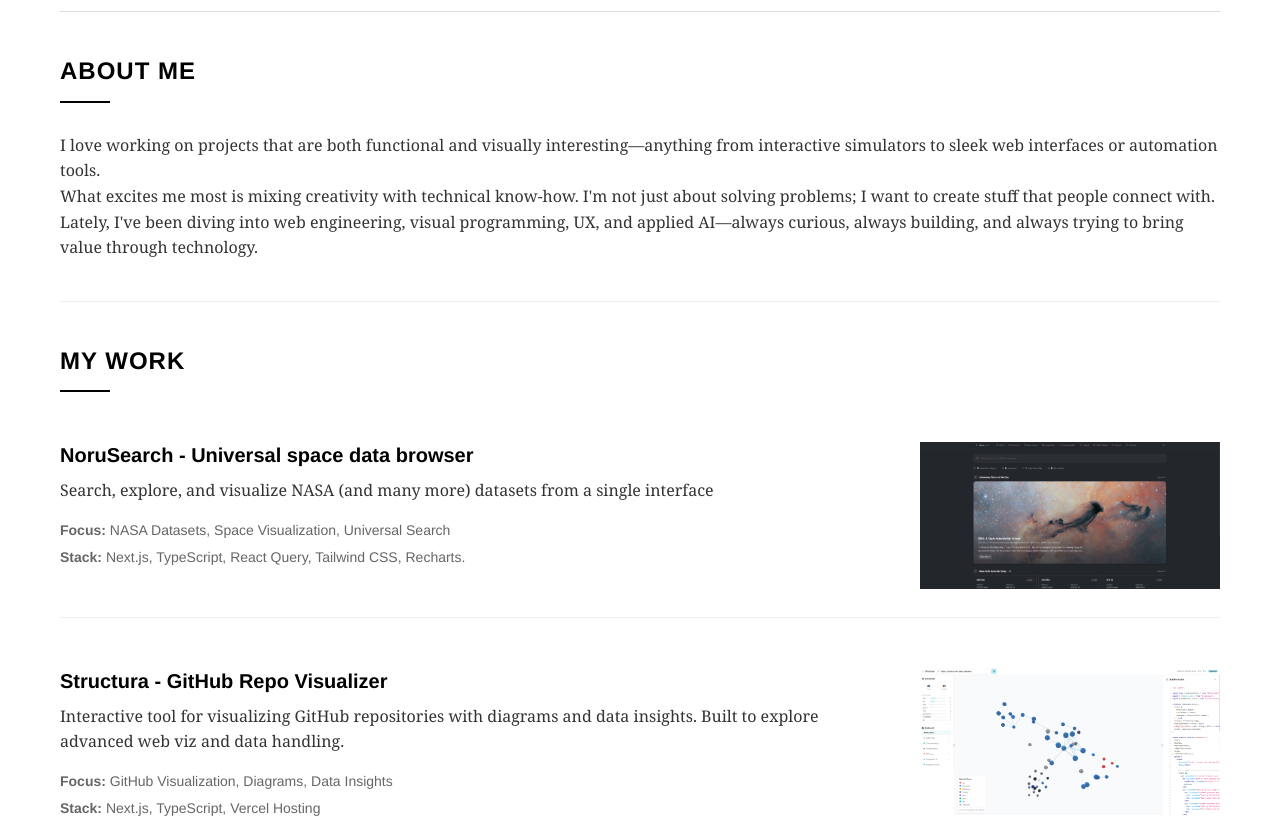
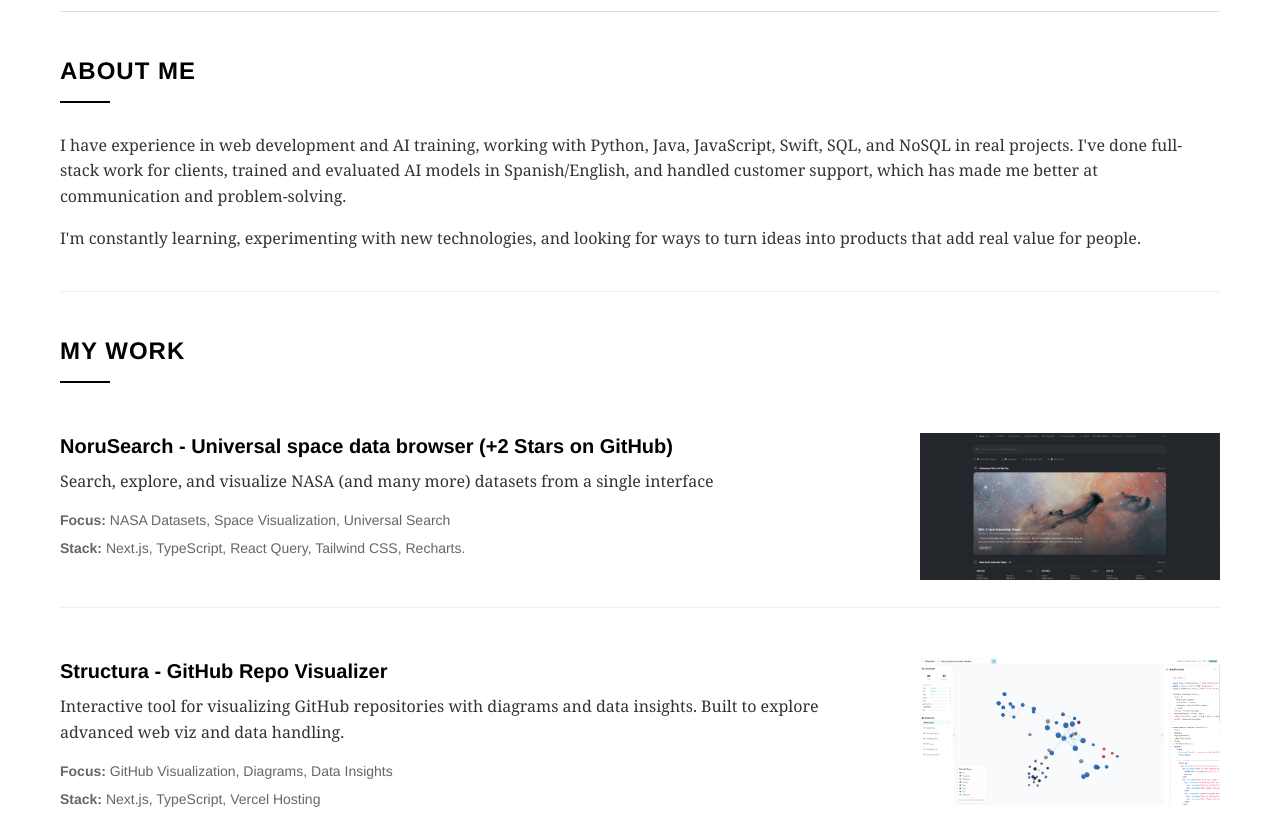
Before and after one commit to Charlsz/my-website, a Next.js app: page / in a window 1280 px wide. Shown: the part 400-1218 px from the top of the page. Built offline with nearby package versions, Linux system fonts and the light colour scheme.

Commit message:
feat: enhance About and Projects sections with contributions and styling updates

```diff
--- a/app/globals.css
+++ b/app/globals.css
@@ -94,6 +94,10 @@ body {
   margin-bottom: 30px;
 }
 
+.about-paragraph + .about-paragraph {
+  margin-top: 16px;
+}
+
 /* ── Projects ── */
 .project-images {
   width: 100%;
@@ -136,6 +140,17 @@ body {
   font-family: "Helvetica Neue", Arial, sans-serif;
   font-size: 14px;
   color: #666;
+}
+
+.contribution-article {
+  margin-bottom: 30px;
+  padding: 20px 0;
+  border-bottom: 1px solid #f0f0f0;
+}
+
+.contribution-list {
+  margin: 0 0 10px 20px;
+  padding: 0;
 }
 
 /* ── Contact ── */
--- a/app/layout.tsx
+++ b/app/layout.tsx
@@ -1,5 +1,6 @@
 import type { Metadata } from "next";
 import { Noto_Serif } from "next/font/google";
+import { basePath } from "@/next.config";
 import "./globals.css";
 
 const notoSerif = Noto_Serif({
@@ -12,7 +13,7 @@ export const metadata: Metadata = {
   title: "Home ~ Charlie",
   description: "Carlos Galvis — Software Engineering Student Portfolio",
   icons: {
-    icon: "/images/frieren-staff.png",
+    icon: `${basePath}/images/frieren-staff.png`,
   },
 };
 
--- a/components/AboutSection.tsx
+++ b/components/AboutSection.tsx
@@ -3,17 +3,19 @@ export default function AboutSection() {
     <section className="section">
       <h2 className="section-title">About Me</h2>
       <div className="section-line" />
-      <p>
-        I love working on projects that are both functional and visually
-        interesting—anything from interactive simulators to sleek web interfaces
-        or automation tools.
+      {/* <p className="about-paragraph">
+        I'm a systems and computer engineering student from Colombia who loves building things that are both useful and enjoyable to use.
+      </p> */}
+      <p className="about-paragraph">
+        I have experience in web development and AI training,
+        working with Python, Java, JavaScript, Swift, SQL, and NoSQL
+        in real projects. I've done full-stack work for clients, trained
+        and evaluated AI models in Spanish/English, and handled customer support,
+        which has made me better at communication and problem-solving.
       </p>
-      <p>
-        What excites me most is mixing creativity with technical know-how.
-        I&apos;m not just about solving problems; I want to create stuff that
-        people connect with. Lately, I&apos;ve been diving into web engineering,
-        visual programming, UX, and applied AI—always curious, always building,
-        and always trying to bring value through technology.
+      <p className="about-paragraph">
+        I'm constantly learning, experimenting with new technologies, and
+        looking for ways to turn ideas into products that add real value for people.
       </p>
     </section>
   );
--- a/components/ProjectsSection.tsx
+++ b/components/ProjectsSection.tsx
@@ -1,5 +1,9 @@
 import ProjectCard from "./ProjectCard";
-import { featuredProjects, academicProjects } from "@/data/projects";
+import {
+  featuredProjects,
+  academicProjects,
+  openSourceContributions,
+} from "@/data/projects";
 
 export default function ProjectsSection() {
   return (
@@ -17,6 +21,34 @@ export default function ProjectsSection() {
       {academicProjects.map((project) => (
         <ProjectCard key={project.title} project={project} />
       ))}
+
+      <h2 className="section-title">Contributions</h2>
+      <div className="section-line" />
+
+      {openSourceContributions.map((item) => (
+        <article className="contribution-article" key={item.repository}>
+          <h4 className="project-headline">{item.repository}</h4>
+          <p className="project-summary">{item.summary}</p>
+          <div className="project-details">
+            <span className="detail-item">
+              <strong>What I contributed:</strong>
+            </span>
+            <ul className="contribution-list">
+              {item.contributions.map((contribution) => (
+                <li className="detail-item" key={contribution}>
+                  {contribution}
+                </li>
+              ))}
+            </ul>
+            <span className="detail-item">
+              <strong>GitHub:</strong>{" "}
+              <a href={item.link} target="_blank" rel="noopener noreferrer">
+                {item.link}
+              </a>
+            </span>
+          </div>
+        </article>
+      ))}
     </section>
   );
 }
--- a/data/projects.ts
+++ b/data/projects.ts
@@ -1,8 +1,8 @@
-import { Project } from "@/types";
+import { Contribution, Project } from "@/types";
 
 export const featuredProjects: Project[] = [
   {
-    title: "NoruSearch - Universal space data browser",
+    title: "NoruSearch - Universal space data browser (+2 Stars on GitHub)",
     summary:
       "Search, explore, and visualize NASA (and many more) datasets from a single interface",
     focus: "NASA Datasets, Space Visualization, Universal Search",
@@ -25,7 +25,7 @@ export const featuredProjects: Project[] = [
     title: "LoLForge - AI-Powered League of Legends Recap",
     summary:
       "Year-end performance analytics platform using AWS Bedrock AI to generate personalized insights for League of Legends players. Built for the Rift Rewind Hackathon 2025.",
-    focus: "AI Insights, Gaming Analytics, Hackathon Project",
+    focus: "AI Insights, Gaming Analytics, Project",
     stack: "Next.js, TypeScript, AWS Bedrock, Riot Games API, AWS Amplify",
     image: "/images/lolforge.png",
     alt: "LoLForge Project",
@@ -80,15 +80,6 @@ export const academicProjects: Project[] = [
     link: "https://github.com/Charlsz/slider_design",
   },
   {
-    title: "ROBLE Microservices Platform - University Project (UNINORTE)",
-    summary:
-      "Microservices platform integrated with Universidad del Norte's ROBLE authentication system. Enables users to create, manage, and test dynamic Docker-based microservices through a visual web dashboard with real-time monitoring, user role control, and built-in testing tools.",
-    focus: "Dynamic Microservices Management, Authentication Integration",
-    stack: "Python, Flask, Docker, HTML, JavaScript",
-    image: "/images/microservices_uninorte.png",
-    link: "https://github.com/Charlsz/microservices_roble",
-  },
-  {
     title: "Host Roble - University Platform Integration",
     summary:
       "Microservices-based authentication system integrating with Universidad del Norte's Roble platform using Docker containers.",
@@ -99,3 +90,35 @@ export const academicProjects: Project[] = [
     link: "https://github.com/Charlsz/host_roble",
   },
 ];
+
+export const openSourceContributions: Contribution[] = [
+  {
+    repository: "erictli/scratch",
+    summary:
+      "A minimalist, offline-first markdown note-taking app for Mac",
+    contributions: [
+      "Add Windows support (#11) - Implemented cross-platform compatibility to enable Scratch to run on Windows, expanding its accessibility beyond macOS.",
+    ],
+    link: "https://github.com/erictli/scratch",
+  },
+  {
+    repository: "wespreadjam/jam-nodes",
+    summary: "Workflow nodes library for Jam framework with social media integrations",
+    contributions: [
+      "Add Twitter/X integration (#22) - Added 7 new Twitter/X operation nodes (tweet, like, retweet, DM, search, delete, user lookup), OAuth2 PKCE + OAuth 1.0a (HMAC-SHA1) credential support, Zod schemas, unit tests, and full CLI/web playground integration.",
+      "Add Discord integration (#24) - Added discord_send_message, discord_send_webhook, discord_create_thread nodes with bot token + webhook credentials, embed support, Zod schemas, unit tests, and CLI/web playground integration.",
+    ],
+    link: "https://github.com/wespreadjam/jam-nodes",
+  },
+  {
+    repository: "wespreadjam/jam-discord-bot",
+    summary: "jam bot is a discord bot that gamifies your community. it tracks messages, awards xp, manages referrals, and hands out jam-themed roles as members level up.",
+    contributions: [
+      "Add /rank progress bar + /8ball command (#5) - Implemented XP progress visualization with bar/emoji and Magic 8-Ball slash command with 20 themed responses.",
+      "Update /8ball to show question + answer (#6) - Enhanced embed to display user question and random response with footer.",
+      "Add welcome message for new members (#8) - Implemented simple 'welcome to Jam, [member]'.",
+      "Add /serverinfo + /countdown commands (#9) - Added server stats embed (members/channels/boosts) and UTC countdown embed with dynamic timestamps.",
+    ],
+    link: "https://github.com/wespreadjam/jam-discord-bot",
+  },
+];
```
Also changed, not shown: types/index.ts (+7 -0 lines).
